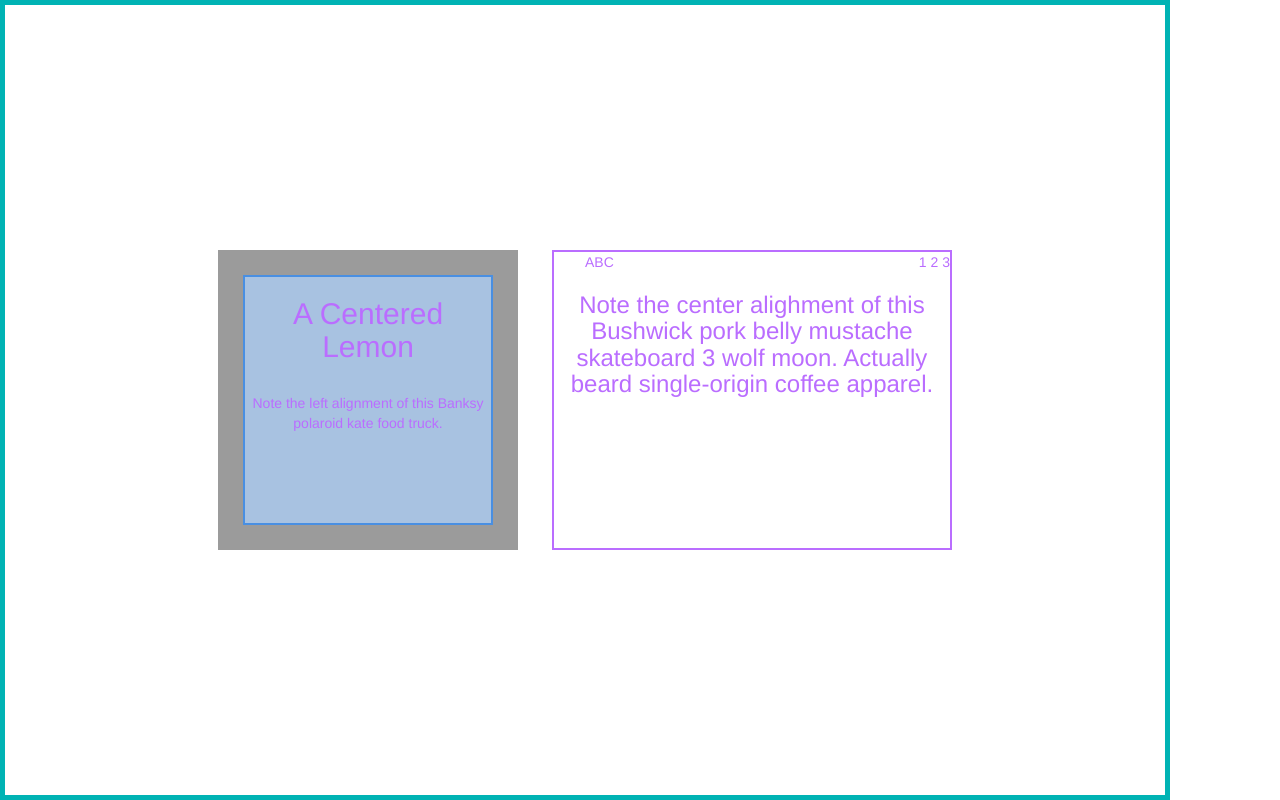
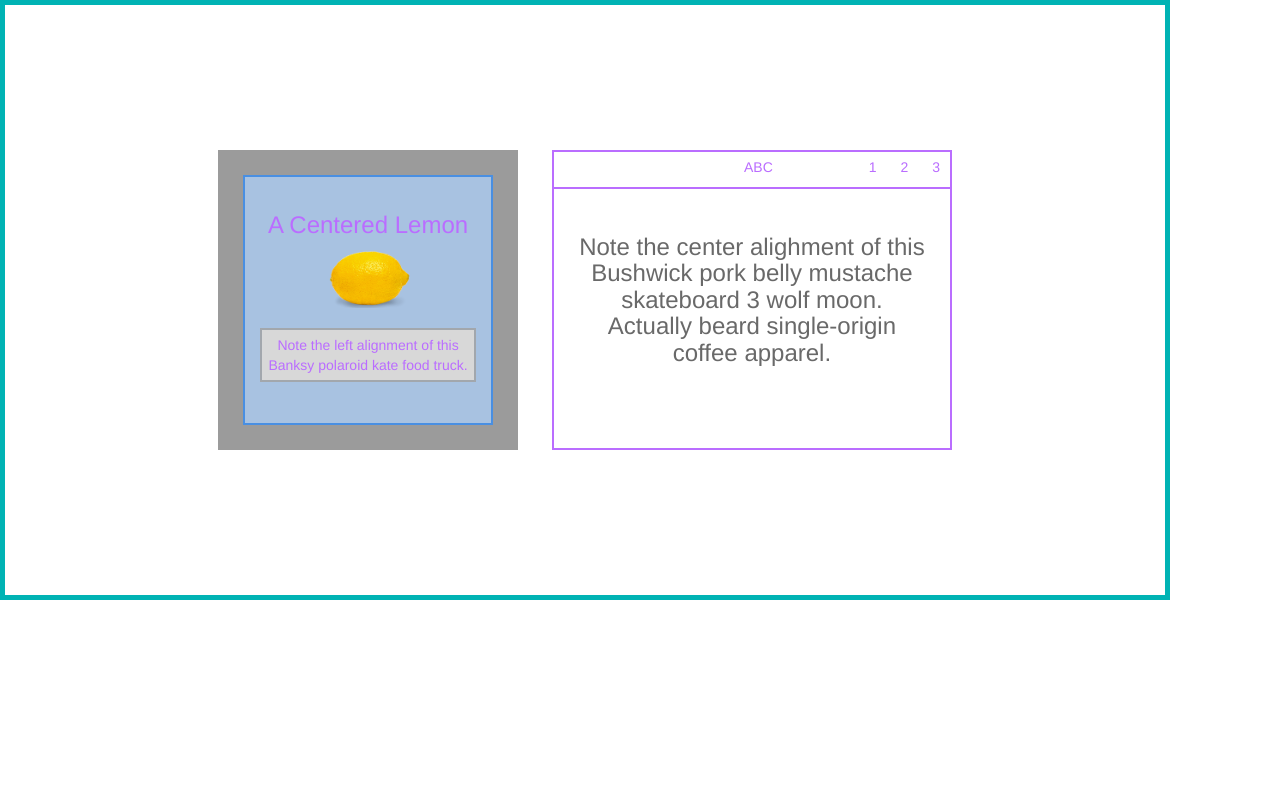
Before and after one commit to ProgramJustin/position, a plain HTML site: page index.html in a window 1280 px wide. Drawn offline with Linux system fonts and the light colour scheme.

Commit message:
finish centering all elements and change color of h3 header in the abc box

```diff
--- a/css/styles.css
+++ b/css/styles.css
@@ -8,11 +8,9 @@
 
 .container {
   border: 5px solid #00b3b4;
-  height: 800px;
+  height: 600px;
   display: table-cell;
   vertical-align: middle;
-  margin-left: auto;
-  margin-right: auto;
   text-align: center;
   position: relative;
 }
@@ -32,7 +30,16 @@
   width: 250px;
   margin: 25px;
   text-align: center;
+  padding: 15px;
 }
+
+.lemon-p {
+  background-color: #d8d8d8;
+  border: 2px solid #a2a7ad;
+  padding: 5px;
+  margin-top: 20px;
+}
+
 .abc-box {
   color: #ba6dff;
   display: inline-block;
@@ -42,13 +49,30 @@
   margin-left: 15px;
   vertical-align: middle;
 }
+
+.heading {
+  border-bottom: 2px solid #ba6dff;
+  position: relative;
+  padding-right: 10px;
+  padding-top: 5px;
+  padding-bottom: -5px;
+}
+
 #abCenter {
   text-align: center;
   position: absolute;
-  margin-left: auto;
-  margin-right: auto;
-  left: 50%;
+  left: 48%;
 }
 #float-numbers {
   text-align: right;
+  word-spacing: 20px;
 }
+
+img {
+  height: 60px;
+  width: 90px;
+}
+#note {
+  padding: 25px;
+  color: #696969;
+}
--- a/index.html
+++ b/index.html
@@ -11,9 +11,9 @@
     <div class="container">
       <div class="grey-box">
         <div class="lemon-content">
-          <h2>A Centered Lemon</h2>
-          <img src="#" alt="" />
-          <p>Note the left alignment of this Banksy polaroid kate food truck.</p>
+          <h3>A Centered Lemon</h3>
+          <img src="img/lemon.png" alt="lemon" />
+          <p class="lemon-p">Note the left alignment of this Banksy polaroid kate food truck.</p>
         </div>
       </div>
       <div class="abc-box">
@@ -21,7 +21,7 @@
           <span id="abCenter"><p>ABC</p></span>
           <span id="float-numbers"><p>1 2 3</p></span>
         </div>
-        <h3>Note the center alighment of this Bushwick pork belly mustache skateboard 3 wolf moon. Actually beard single-origin coffee apparel.</h3>
+        <h3 id="note">Note the center alighment of this Bushwick pork belly mustache skateboard 3 wolf moon. Actually beard single-origin coffee apparel.</h3>
       </div>
     </div>
   </body>
```
Also changed, not shown: img/lemon.png (added).
